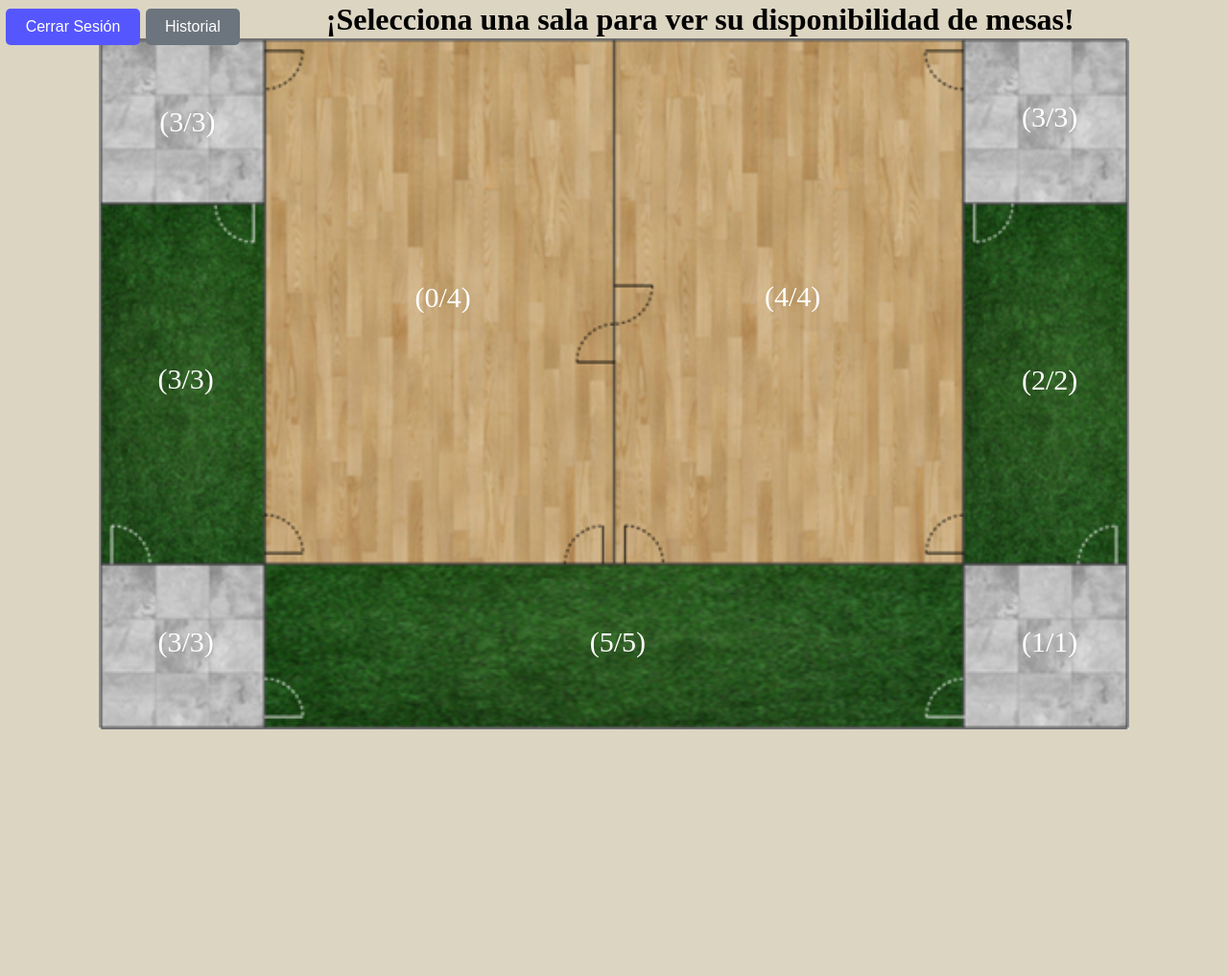
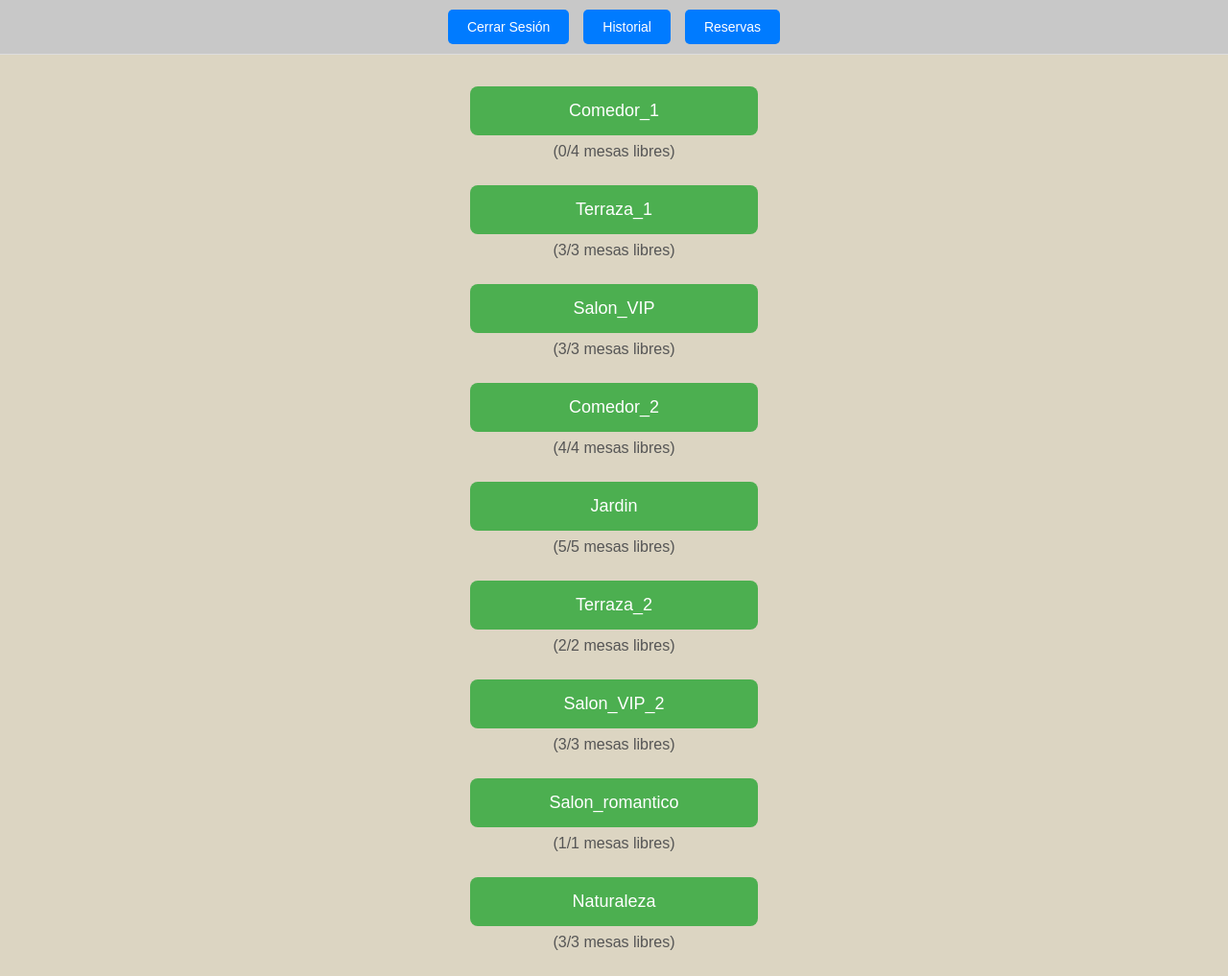
Before and after one commit to AlexVenRey/RESTAURANT_Ampliacio, a PHP site: page /Paginas/salas.php in a window 1280 px wide. Shown: the whole page at 96% size. Before the commit the page ends 760 px from the top, so only its background shows below. Run offline with PHP 8.4, Linux system fonts and the light colour scheme; the visitor is signed in with stand-in values (Sample User, id 1); data comes from the database, SQL or seed files in the repository; both versions use the stored data as it was before the commit; some libraries are stand-ins or nearby versions.

Commit message:
Nou disseny de les sales, amb el usuari admin creat

```diff
--- a/CSS/estilos-salas.css
+++ b/CSS/estilos-salas.css
@@ -1,295 +1,83 @@
-/* Hoja de estilos para las salas */
-
+/* General */
 body {
     margin: 0;
     padding: 0;
+    font-family: Arial, sans-serif;
     background-color: rgb(220, 213, 194);
+    display: flex;
+    flex-direction: column;
+    align-items: center;
 }
 
-a {
-    text-decoration: none;
+/* Header */
+.header {
+    display: flex;
+    justify-content: center;
+    gap: 15px;
+    padding: 10px;
+    width: 100%;
+    background-color: rgb(200, 200, 200);
+    border-bottom: 1px solid #ddd;
+    position: fixed;
+    top: 0;
+    z-index: 10;
 }
 
-/* Estilos del botón "Cerrar session" */
-.logout {
+/* Botones del header */
+.logout, .back {
     padding: 10px 20px;
-    font-size: 16px;
+    font-size: 14px;
     color: white;
-    background-color: rgb(86, 86, 255);
+    background-color: #007bff;
     border: none;
     border-radius: 5px;
     cursor: pointer;
-    transition: background-color 0.3s, transform 0.2s;
-    text-decoration: none;
+    transition: background-color 0.3s;
 }
 
-.logout:hover {
-    background-color: rgb(29, 29, 252);
-    transform: scale(1.05);
+.logout:hover, .back:hover {
+    background-color: #0056b3;
 }
 
-/* Contenedor principal */
-.contenedor {
+/* Espaciado para el contenido debajo del header */
+main {
+    margin-top: 80px; /* Más espacio debajo del header */
+    width: 100%;
     display: flex;
     flex-direction: column;
-    height: 100vh;
+    align-items: center;
+    gap: 20px; /* Espacio entre las salas */
 }
 
-/* Contenedor superior (mapeado + mesas) */
-.contenedor-superior {
+/* Botones de las salas */
+.sala-item {
     display: flex;
-    width: 100%;
-    height: 90%;
+    flex-direction: column;
+    align-items: center;
     text-align: center;
-    align-items: center;
-    justify-content: center;
-    position: relative;
+    margin: 10px 0;
 }
 
-/* Mapeado con imagen de fondo */
-.mapeado {
-    height: 90vh;
-    position: relative;
-    z-index: 1;
+/* Botones de las salas */
+.btn-sala {
+    padding: 15px 30px; /* Más espacio interno */
+    font-size: 18px; /* Tamaño de texto más grande */
+    color: white;
+    background-color: #4CAF50;
+    border: none;
+    border-radius: 8px; /* Bordes más redondeados */
+    cursor: pointer;
+    transition: background-color 0.3s;
+    width: 300px; /* Más anchos */
 }
 
-/* Los inputs de las salas estarán dentro de este contenedor, que tiene z-index alto */
-.input_sala {
-    position: absolute;
-    padding: 10px;
-    background-color: transparent;
-    color: transparent;
-    cursor: pointer;
-    transition: background-color 0.3s;
-    z-index: 3;
-    border: transparent;
+.btn-sala:hover {
+    background-color: #45a049;
 }
 
-.input_sala2 {
-    position: absolute;
-    display: flex;
-    align-items: center;
-    justify-content: center;
-    text-align: center;
-    cursor: pointer;
-    z-index: 2;
-    border: none;
-    background-color: transparent;
-    color: white;
-    padding-left: 12px;
+/* Información de mesas */
+.info-mesas {
+    margin-top: 8px; /* Más espacio debajo del botón */
+    font-size: 16px; /* Texto más grande */
+    color: #555;
 }
-
-/* Efecto al pasar el mouse sobre los botones */
-.input_sala:hover {
-    background-color: rgba(0, 0, 0, 0.309);
-}
-
-/* Inputs de cada sala */
-.input_Comedor_1 {
-    left: 16%;
-    width: 34%;
-    height: 76%;
-}
-
-.input_Comedor_2 {
-    left: 50%;
-    width: 34%;
-    height: 76%;
-}
-
-.input_Terraza_1 {
-    top: 23.8%;
-    width: 16%;
-    height: 52.5%;
-}
-
-.input_Terraza_2 {
-    top: 23.8%;
-    left: 84%;
-    width: 16%;
-    height: 52.5%;
-}
-
-.input_Salon_VIP {
-    width: 16%;
-    height: 24%;
-}
-
-.input_Salon_VIP_2 {
-    left: 84%;
-    width: 16%;
-    height: 24%;
-}
-
-.input_Jardin {
-    top: 76%;
-    left: 16%;
-    width: 68%;
-    height: 24%;
-}
-
-.input_Naturaleza {
-    top: 76%;
-    height: 24%;
-    width: 16%;
-}
-
-.input_Salon_romantico {
-    top: 76%;
-    left: 84%;
-    height: 24%;
-    width: 16%;
-}
-
-.mesas_disponibles_Comedor_1 {
-    top: -4.5%;
-    left: 16%;
-    width: 32.5%;
-    height: 75.8%;
-    color: white;
-    font-size: 30px;
-}
-
-.mesas_disponibles_Comedor_2 {
-    top: -4.5%;
-    left: 50%;
-    width: 32.5%;
-    height: 75.5%;
-    color: white;
-    font-size: 30px;
-}
-
-.mesas_disponibles_Terraza_1 {
-    top: 19.2%;
-    width: 14.5%;
-    height: 52%;
-    color: white;
-    font-size: 30px;
-}
-
-.mesas_disponibles_Terraza_2 {
-    top: 19.3%;
-    left: 84%;
-    width: 14.5%;
-    height: 52%;
-    color: white;
-    font-size: 30px;
-}
-
-.mesas_disponibles_Salon_VIP {
-    top:-3.8%;
-    width: 14.8%;
-    height: 23.5%;
-    color: white;
-    font-size: 30px;
-}
-
-.mesas_disponibles_Salon_VIP_2 {
-    top: -4.5%;
-    left: 84%;
-    width: 14.5%;
-    height: 23.5%;
-    color: white;
-    font-size: 30px;
-}
-
-.mesas_disponibles_Jardin {
-    top: 71.5%;
-    left: 16%;
-    width: 66.5%;
-    height: 23.5%;
-    color: white;
-    font-size: 30px;
-}
-
-.mesas_disponibles_Naturaleza {
-    top: 71.6%;
-    height: 23.2%;
-    width: 14.5%;
-    color: white;
-    font-size: 30px;
-}
-
-.mesas_disponibles_Salon_romantico {
-    top: 71.5%;
-    left: 84%;
-    height: 23.5%;
-    width: 14.5%;
-    color: white;
-    font-size: 30px;
-}
-
-/* Footer */
-h1 {
-    display: flex;
-    justify-content: center;
-    align-items: center;
-    width: 100%;
-    height: 100%;
-    margin-top: 0;
-    margin-left: -5.5%;
-}
-
-.footer {
-    width: 100%;
-    height: 5%;
-    display: flex;
-    position: relative;
-    z-index: 10;
-}
-
-/* Asegura que el enlace se muestre correctamente */
-.footer > a {
-    display: flex;
-    align-items: center;
-    justify-content: left;
-    text-align: center;
-    position: relative;
-    z-index: 20;
-}
-
-/* Asegura que el botón esté por encima de la imagen de fondo */
-.logout {
-    position: relative;
-    width: 140px;
-    z-index: 30;
-    margin-left: 6px;
-    margin-top: 15px;
-}
-
-/* Estilos del botón "Historial" */
-.back {
-    padding: 10px 20px;
-    margin-left: 6px;
-    margin-top: 15px;
-    font-size: 16px;
-    color: white;
-    background-color: #6c757d;
-    border: none;
-    border-radius: 5px;
-    cursor: pointer;
-    transition: background-color 0.3s, transform 0.2s;
-}
-
-.back:hover {
-    background-color: #5a6268;
-    transform: scale(1.05);
-}
-
-.container {
-    display: flex;
-    width: 134vh;
-    height: 90vh;
-    z-index: 40;
-    position: absolute;
-}
-
-#fomruarioDiv {
-    display: flex;
-    justify-content: center;
-    align-content: center;
-    align-items: center;
-    width: 100vw;
-    height: 100vh;
-    position: absolute;
-}
--- a/Paginas/salas.php
+++ b/Paginas/salas.php
@@ -7,12 +7,17 @@
     <title>TPV Salas</title>
 </head>
 <body>
-    <form action="./mesas.php" method="POST" id="fomruarioDiv">
-        <div class="container">
+    <header class="header">
+        <a href="../Procesos/destruir.php"><button type="button" class="logout">Cerrar Sesión</button></a>
+        <a href="./historial"><button type="button" class="back">Historial</button></a>
+        <a href="./reservar"><button type="button" class="back">Reservas</button></a>
+    </header>
+
+    <main>
+        <form action="./mesas.php" method="POST" id="formularioSalas">
             <?php
                 require_once "../Procesos/conection.php";
                 session_start();
-                // Sesión iniciada
                 if (!isset($_SESSION["camareroID"])) {
                     header('Location: ../index.php?error=nosesion');
                     exit();
@@ -21,7 +26,6 @@
                 }
 
                 try {
-                    // Consulta SQL para obtener las salas y contar las mesas libres
                     $consulta = "
                         SELECT s.name_sala,
                                COUNT(m.id_mesa) AS total_mesas,
@@ -31,43 +35,31 @@
                         LEFT JOIN tbl_historial h ON m.id_mesa = h.id_mesa AND h.fecha_NA IS NULL
                         GROUP BY s.id_salas
                     ";
-
                     $stmt = $conn->prepare($consulta);
                     $stmt->execute();
 
                     $resultado = $stmt->fetchAll(PDO::FETCH_ASSOC);
 
                     if (count($resultado) > 0) {
-                        // Generación de botones para cada sala con el conteo de mesas libres
                         foreach ($resultado as $fila) {
-                            $nombre_sala = htmlspecialchars($fila['name_sala']); // Sanitizar el nombre de la sala
+                            $nombre_sala = htmlspecialchars($fila['name_sala']);
                             $total_mesas = $fila['total_mesas'];
                             $mesas_libres = $fila['mesas_libres'];
-                            echo "<input type='submit' name='sala' value='$nombre_sala' class='input_sala input_$nombre_sala'>";
-                            echo "<p class='input_sala2 mesas_disponibles_$nombre_sala'>($mesas_libres/$total_mesas)</p>";
+                            echo "
+                                <div class='sala-item'>
+                                    <button type='submit' name='sala' value='$nombre_sala' class='btn-sala'>$nombre_sala</button>
+                                    <p class='info-mesas'>($mesas_libres/$total_mesas mesas libres)</p>
+                                </div>
+                            ";
                         }
                     } else {
                         echo "<p>No hay salas disponibles</p>";
                     }
-
                 } catch (Exception $e) {
                     echo "<p>Error al ejecutar la consulta: " . $e->getMessage() . "</p>";
                 }
             ?>
-        </div>
-    </form>
-    <div class="contenedor">
-        <div class="footer">
-            <a href="../Procesos/destruir.php"><button type="submit" class="logout">Cerrar Sesión</button></a>
-            <a href="./historial"><button type="submit" class="back">Historial</button></a>
-            <h1>¡Selecciona una sala para ver su disponibilidad de mesas!</h1>
-        </div>
-        <div class="contenedor-superior">
-            <img src="../CSS/img/Mapeado/MapeadoRestaurante.png" alt="" class="mapeado">
-        </div>
-    </div>
-    <!-- SweetAlert -->
-    <script src="https://cdn.jsdelivr.net/npm/sweetalert2@11"></script>
-    <script src="../JS/alertIndex.js"></script>
+        </form>
+    </main>
 </body>
 </html>
```
Also changed, not shown: Procesos/procesoLogin.php (+11 -3 lines), SQL/db_restaurante.sql (+4 -15 lines).
